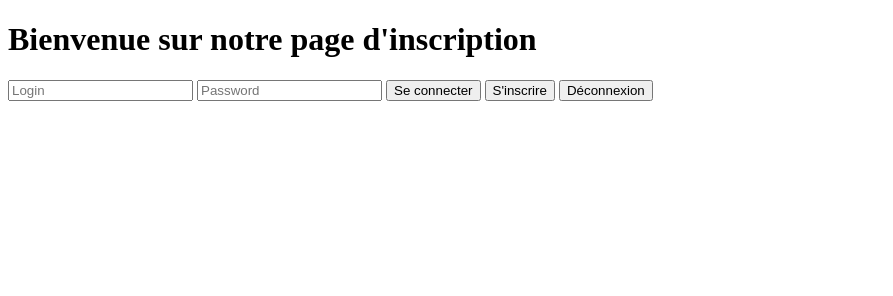
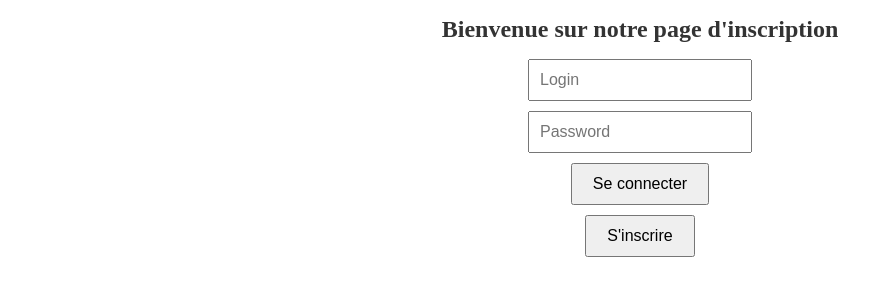
Before and after one commit to GabrielDelsaux/Project11, a website: page public/index.html in a window 1280 px wide. Shown: the whole page, without its empty margins (0-893 px from the left). Drawn offline with Linux system fonts and the light colour scheme.

Commit message:
ajout du css et refresh de page

```diff
--- a/public/index.html
+++ b/public/index.html
@@ -7,7 +7,7 @@
     <link rel="stylesheet" href="main.css">
 </head>
 <body>
-    <h1>Bienvenue sur notre page d'inscription</h1>
+    <h1 id="text">Bienvenue sur notre page d'inscription</h1>
     <input type="text" id="loginInput" placeholder="Login">
     <input type="password" id="passwordInput" placeholder="Password">
     <input type="button" value="Se connecter" id="login">
--- a/public/main.css
+++ b/public/main.css
@@ -0,0 +1,32 @@
+#text {
+    display: flex;
+    justify-content: center;
+    align-items: center;
+    font-size: 24px;
+    color: #333;
+}
+
+#loginInput, #passwordInput {
+    display: block;
+    margin: 10px auto;
+    padding: 10px;
+    width: 200px;
+    font-size: 16px;
+}
+
+#login, #monBouton4 {
+    display: block;
+    margin: 10px auto;
+    padding: 10px 20px;
+    font-size: 16px;
+    cursor: pointer;
+}
+
+#decoBtn {
+    position: absolute;
+    top: 10px;
+    right: 10px;
+    color : black;
+    font-size: 16px;
+    background-color: transparent;
+}
--- a/public/main.js
+++ b/public/main.js
@@ -36,6 +36,9 @@ loginButton.addEventListener('click', () => {
             } else {
                 alert(data.message);
             }
+
+            //refresh de la page
+            window.location.reload();
         });
 });
 
@@ -43,6 +46,7 @@ loginButton.addEventListener('click', () => {
 decoBtn.addEventListener('click', () => {
         localStorage.removeItem('user');
         alert('Déconnexion réussie !');
+        window.location.reload();
 });
 
 //fonction qui permet au user de supprimer son compte
@@ -56,3 +60,13 @@ function supprimerUser(req, res) {
 
 
 }
+
+//afficher le bouton de déconnexion si l'utilisateur est connecté
+window.addEventListener('load', () => {
+    const user = JSON.parse(localStorage.getItem('user'));
+    if (user) {
+        decoBtn.style.display = 'block';
+    } else {
+        decoBtn.style.display = 'none';
+    }
+});
```
